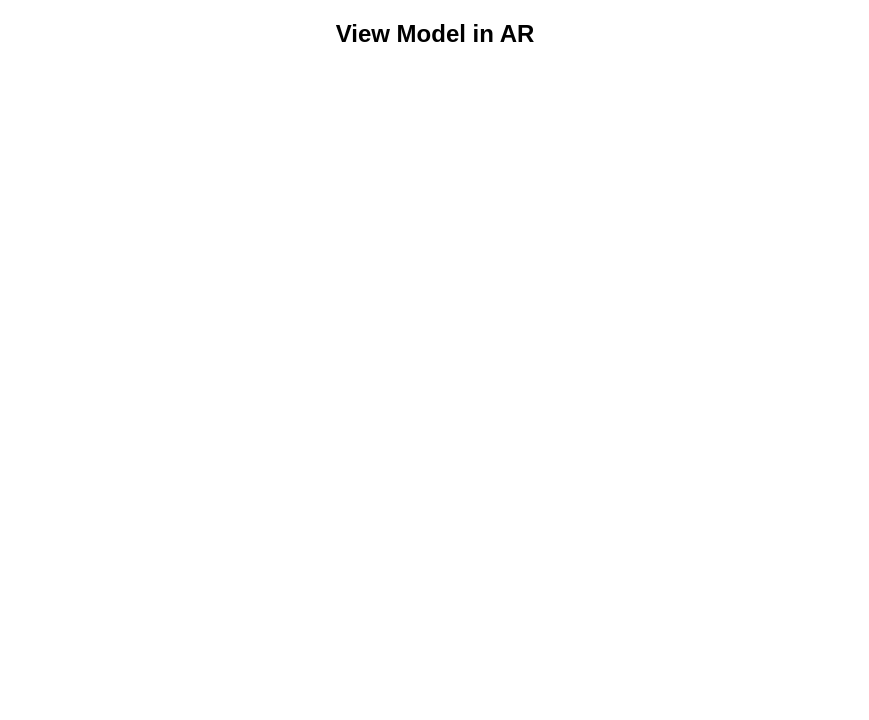
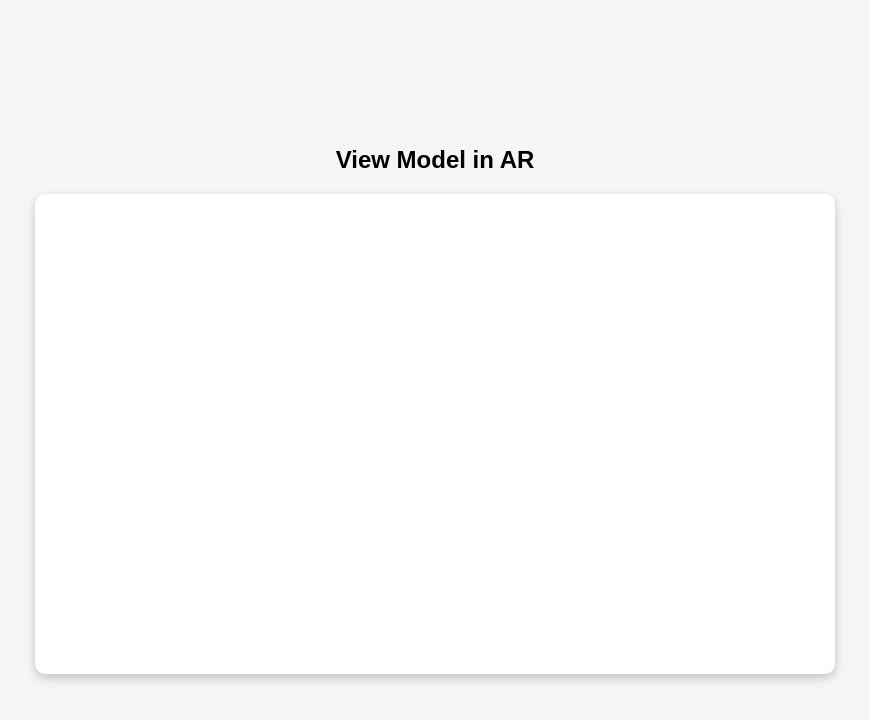
Before and after one commit to DavidSNunes/3dmodelsworker_wrangler, a plain HTML site: page viewer.html in a window 1280 px wide. Shown: the whole page, without its empty margins (205-1074 px from the left). Drawn offline with Linux system fonts and the light colour scheme.

Commit message:
Update viewer.html

```diff
--- a/viewer.html
+++ b/viewer.html
@@ -6,11 +6,28 @@
     <title>AR Model Viewer</title>
     <script type="module" src="https://unpkg.com/@google/model-viewer"></script>
     <style>
-        body { text-align: center; font-family: Arial, sans-serif; margin: 20px; }
+        body {
+            text-align: center;
+            font-family: Arial, sans-serif;
+            margin: 0;
+            display: flex;
+            flex-direction: column;
+            justify-content: center;
+            align-items: center;
+            height: 100vh;
+            background-color: #f5f5f5;
+        }
+        h2 {
+            margin-bottom: 20px;
+        }
         model-viewer {
-            width: 100%;
-            max-width: 500px;
-            height: 400px;
+            width: 80vw; /* Make it 80% of the viewport width */
+            max-width: 800px; /* Maximum size for large screens */
+            height: 60vh; /* 60% of the viewport height */
+            max-height: 600px; /* Prevent it from getting too big */
+            background-color: #fff;
+            border-radius: 10px;
+            box-shadow: 0 4px 10px rgba(0, 0, 0, 0.2);
         }
     </style>
 </head>
@@ -22,8 +39,7 @@
         ar
         ar-modes="webxr scene-viewer quick-look"
         camera-controls
-        auto-rotate
-        style="width: 100%; max-width: 500px; height: 400px;">
+        auto-rotate>
     </model-viewer>
 
     <script>
```
